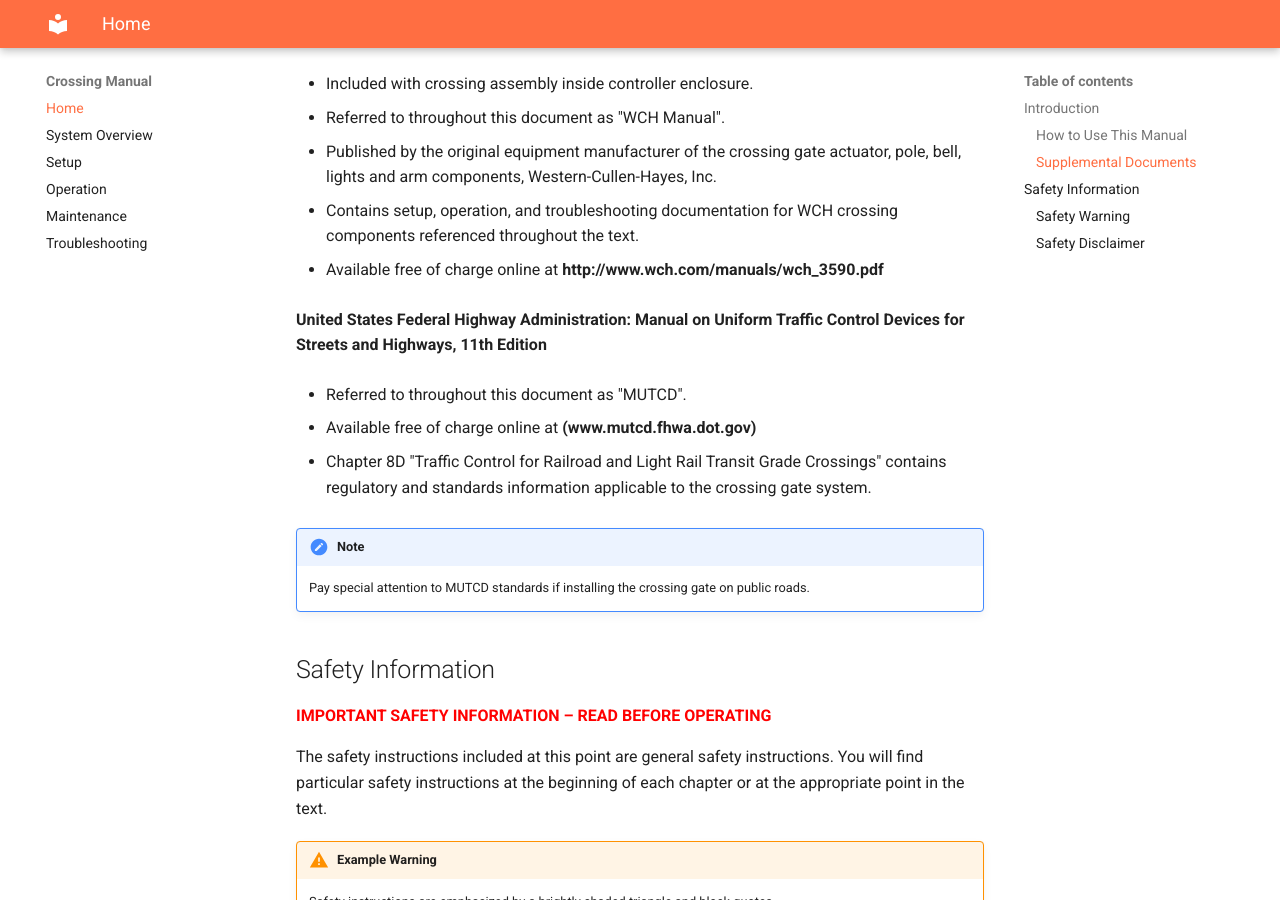
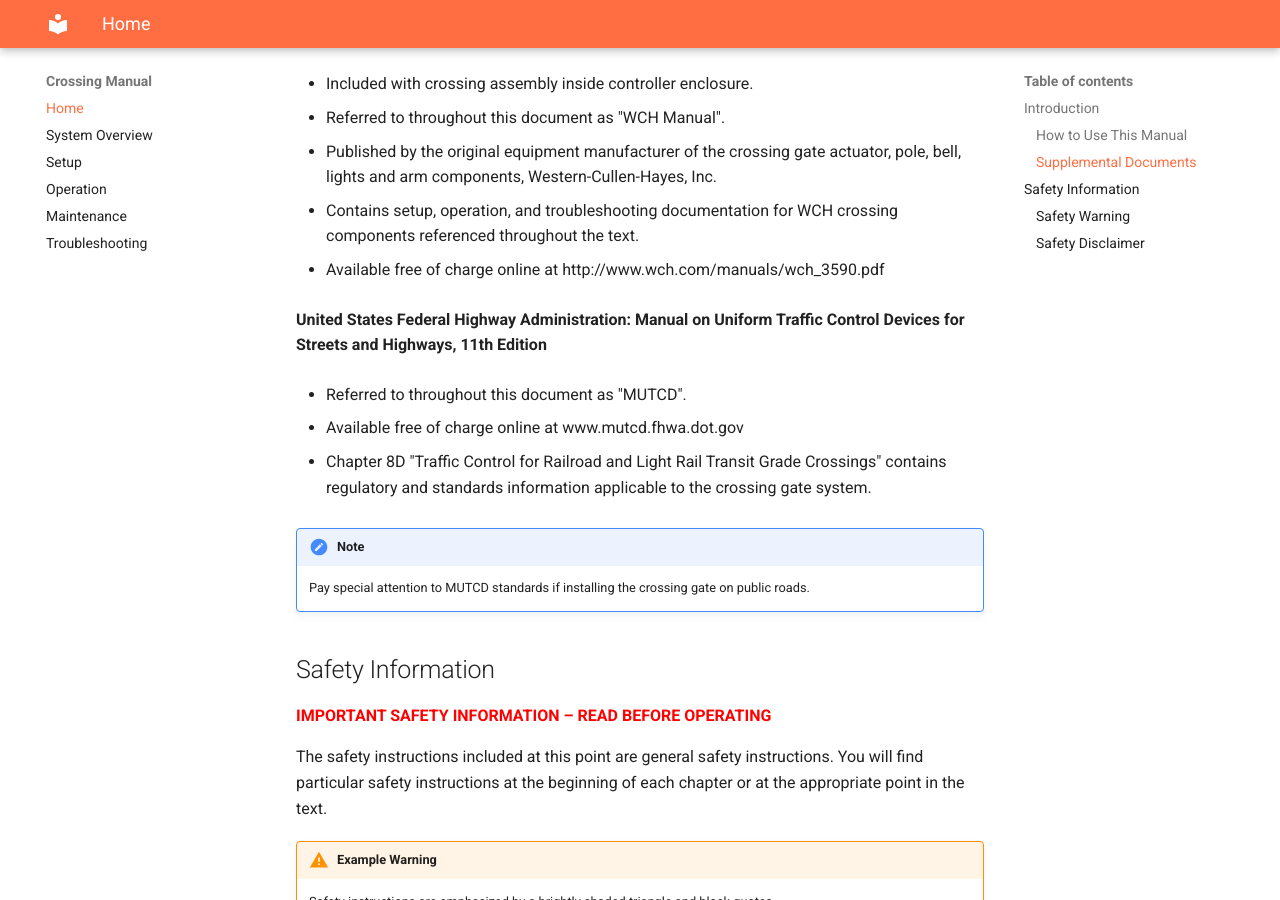
Before and after one commit to niell-ion/crossing-docs, an MkDocs documentation site: the page built from docs/index.md, in a window 1280 px wide and 900 px high, scrolled down 978 px. Built offline with MkDocs 1.6.1 and Material for MkDocs 9.7.7, drawn with Linux system fonts in a browser that asks for light colours.

```diff
--- a/docs/index.md
+++ b/docs/index.md
@@ -45,7 +45,7 @@ The content of this manual covers custom parts designed and produced by TXRX. Re
 
 * Contains setup, operation, and troubleshooting documentation for WCH crossing components referenced throughout the text.
 
-* Available free of charge online at **http://www.wch.com/manuals/wch_3590.pdf**
+* Available free of charge online at http://www.wch.com/manuals/wch_3590.pdf
 
 
 
@@ -53,7 +53,7 @@ The content of this manual covers custom parts designed and produced by TXRX. Re
 
 * Referred to throughout this document as "MUTCD".
 
-* Available free of charge online at **(www.mutcd.fhwa.dot.gov)**
+* Available free of charge online at www.mutcd.fhwa.dot.gov
 
 * Chapter 8D "Traffic Control for Railroad and Light Rail Transit Grade Crossings" contains regulatory and standards information applicable to the crossing gate system.
 
```
